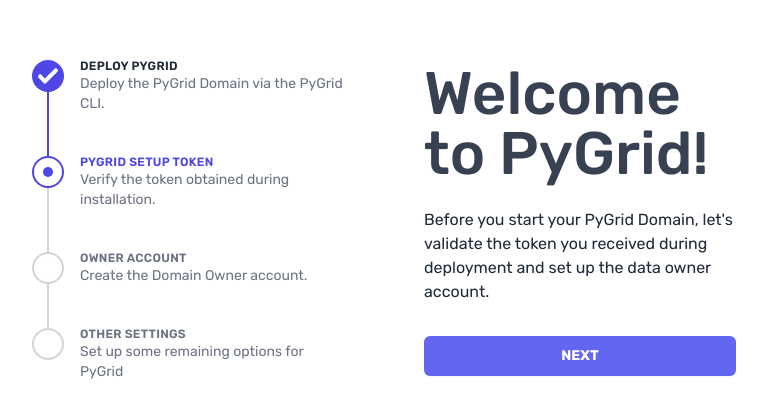
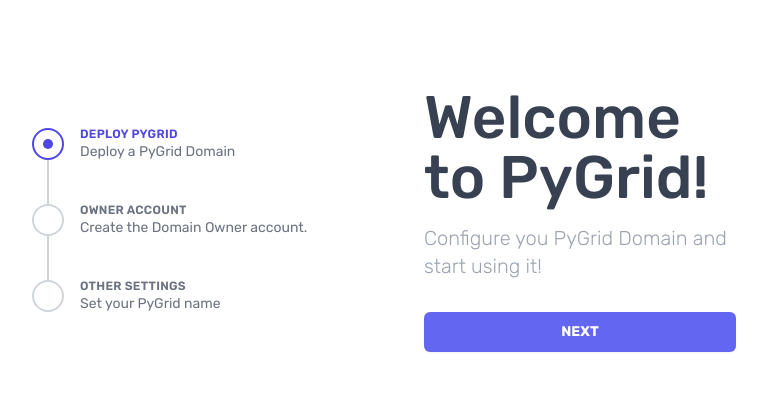
Before and after one commit to OpenMined/pygrid-admin, a Next.js app: page /start in a window 1280 px wide. Shown: the part 180-598 px from the top of the page, without its empty margins (256-1023 px from the left). Built offline with nearby package versions, Linux system fonts and the light colour scheme.

Commit message:
Refactor initial setup. Added types

```diff
--- a/src/pages/start.tsx
+++ b/src/pages/start.tsx
@@ -3,21 +3,15 @@ import {useRouter} from 'next/router'
 import cn from 'classnames'
 import {Dialog} from '@headlessui/react'
 import {useForm} from 'react-hook-form'
-import {Input} from '@/components/lib'
+import {Input, Subtitle, Title} from '@/components/lib'
 import {getLayout} from '@/layouts/blank'
 import {CheckMark} from '@/components/icons/marks'
 import api from '@/utils/api-axios'
 
 const steps = [
-  {name: 'Deploy PyGrid', description: 'Deploy the PyGrid Domain via the PyGrid CLI.', href: '#', status: 'complete'},
-  {
-    name: 'PyGrid setup token',
-    description: 'Verify the token obtained during installation.',
-    href: '#',
-    status: 'current'
-  },
+  {name: 'Deploy PyGrid', description: 'Deploy a PyGrid Domain', href: '#', status: 'current'},
   {name: 'Owner account', description: 'Create the Domain Owner account.', href: '#', status: 'upcoming'},
-  {name: 'Other settings', description: 'Set up some remaining options for PyGrid', href: '#', status: 'upcoming'}
+  {name: 'Other settings', description: 'Set your PyGrid name', href: '#', status: 'upcoming'}
 ]
 
 export default function Start() {
@@ -27,7 +21,7 @@ export default function Start() {
   const router = useRouter()
 
   function submit(values) {
-    setStep(3)
+    setStep(2)
     api.post('/setup', values).then(() => {
       setLoading(true)
       setTimeout(() => router.push('/login'), 2000)
@@ -119,20 +113,21 @@ export default function Start() {
             ))}
           </ol>
         </nav>
-        <section className="w-full">
-          <h1 className={cn(currentStep > 0 ? 'sr-only' : 'mb-6')}>Welcome to PyGrid!</h1>
-          <p className="mb-4">
-            {currentStep === 0 &&
-              "Before you start your PyGrid Domain, let's validate the token you received during deployment and set up the data owner account."}
-            {currentStep === 1 && 'Please insert the token you received during deployment.'}
-            {currentStep === 2 && 'Set up the owner account.'}
-            {currentStep === 3 && 'Finally, name your PyGrid Domain.'}
-          </p>
+        <section className="w-full space-y-4">
+          <header>
+            <Title>
+              {currentStep === 0 && 'Welcome to PyGrid!'}
+              {currentStep === 1 && 'Account'}
+              {currentStep === 2 && 'Settings'}
+            </Title>
+            <Subtitle>
+              {currentStep === 0 && 'Configure you PyGrid Domain and start using it!'}
+              {currentStep === 1 && 'Set up the owner account.'}
+              {currentStep === 2 && 'Finally, name your PyGrid Domain.'}
+            </Subtitle>
+          </header>
           <form onSubmit={handleSubmit(submit)}>
-            <div className={cn(currentStep !== 1 && 'sr-only')}>
-              <Input ref={register} label="Token" placeholder="Insert the token" name="token" />
-            </div>
-            <div className={cn(currentStep !== 2 && 'sr-only', 'space-y-4')}>
+            <div className={cn(currentStep !== 1 && 'sr-only', 'space-y-4')}>
               <Input ref={register} label="Owner email" placeholder="Owner account email" name="email" />
               <Input
                 ref={register}
@@ -142,7 +137,7 @@ export default function Start() {
                 type="password"
               />
             </div>
-            <div className={cn(currentStep !== 3 && 'sr-only')}>
+            <div className={cn(currentStep !== 2 && 'sr-only')}>
               <Input ref={register} label="Domain name" placeholder="Domain name" name="domain_name" />
             </div>
             <div className={cn('flex flex-row justify-between mt-8', currentStep > 1 && 'space-x-4')}>
@@ -154,7 +149,7 @@ export default function Start() {
                   Back
                 </button>
               </div>
-              {currentStep === 3 ? (
+              {currentStep === 2 ? (
                 <button key="finish" className="w-full btn">
                   Finish setup
                 </button>
--- a/src/types/index.ts
+++ b/src/types/index.ts
@@ -2,6 +2,7 @@ import {PyGridUser, PyGridUserRole, PyGridUserGroup, PyGridUserPermissions} from
 import {PyGridDataset, PyGridRequest, PyGridTensor} from './datasets'
 import {PyGridSettings} from './settings'
 import {PyGridAssociationRequest, PyGridWorker} from './infrastructure'
+import {PyGridInitialSetup} from './setup'
 
 export type {
   PyGridUser,
@@ -13,5 +14,6 @@ export type {
   PyGridRequest,
   PyGridSettings,
   PyGridAssociationRequest,
-  PyGridWorker
+  PyGridWorker,
+  PyGridInitialSetup
 }
--- /dev/null
+++ b/src/types/setup.ts
@@ -0,0 +1,5 @@
+export type PyGridInitialSetup = {
+  email: string
+  password: string
+  domain_name: string
+}
```
